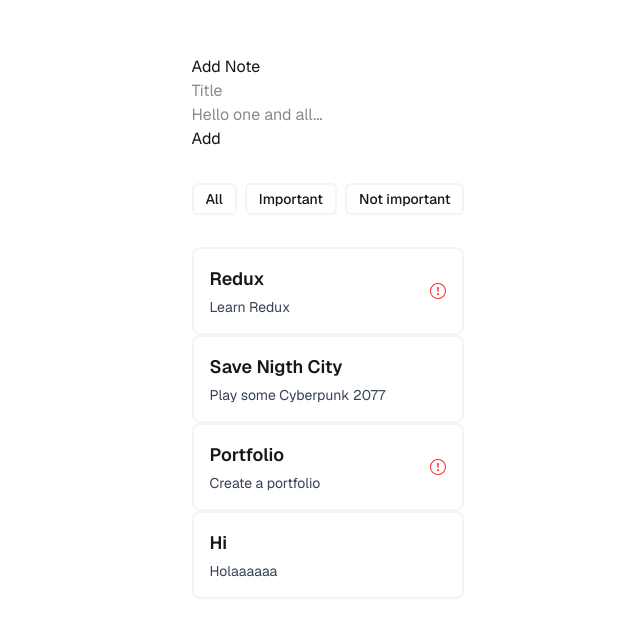
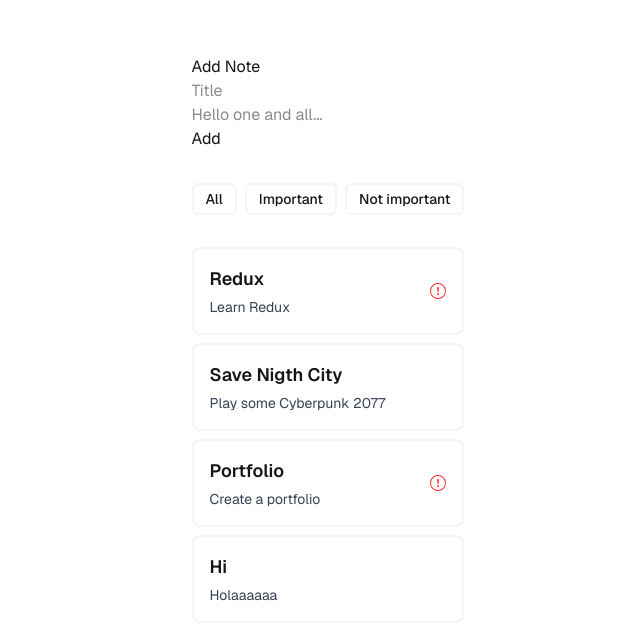
Before and after one commit to LaraBerenguer/notes-app, a Next.js app: page / in a window 1280 px wide. Shown: the part 109-748 px from the top of the page, without its empty margins (312-952 px from the left). Built offline with nearby package versions, Linux system fonts and the light colour scheme; data requests are answered from the project's data file.

Commit message:
Add styling to notes list section for better layout

```diff
--- a/src/components/NotesList.tsx
+++ b/src/components/NotesList.tsx
@@ -23,7 +23,7 @@ const NotesList = () => {
     const filteredNotes = getFilteredNotes(notes, filter);
 
     return (
-        <section>
+        <section className="notes-list flex flex-col gap-2">
             {
                 filteredNotes.map(note =>
                     (<NoteCard key={note.id} note={note} onClick={() => handleImportance(note.id!)} />))
```
